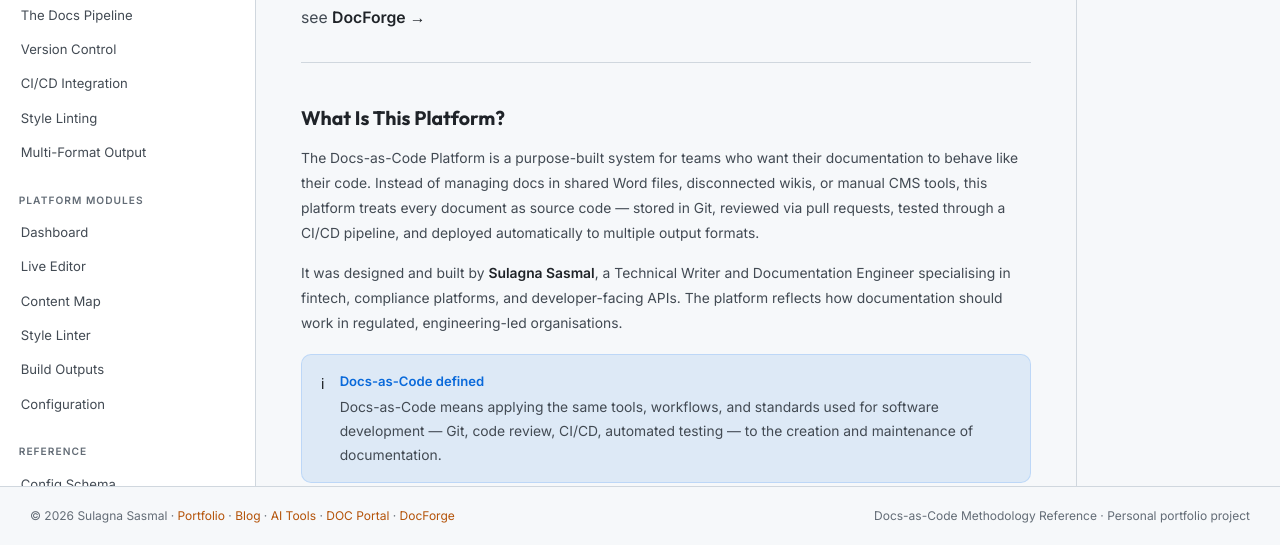
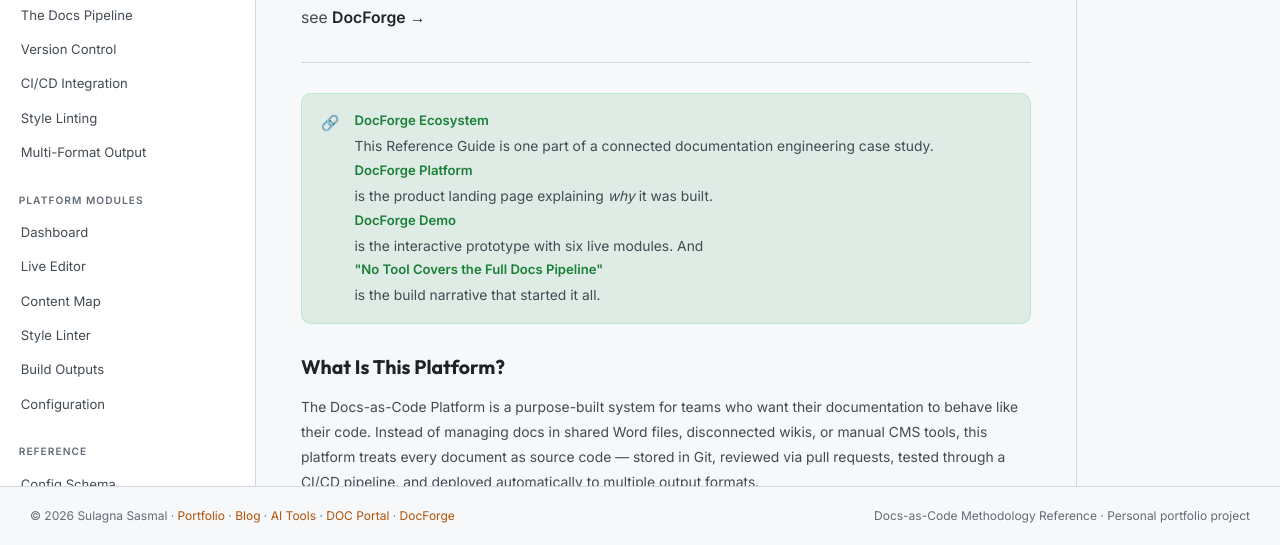
Before and after one commit to SulagnaSasmal/docs-as-code-portal, a plain HTML site: page index.html in a window 1280 px wide. Shown: the part 255-800 px from the top of the page. Drawn offline with Linux system fonts and the light colour scheme.

Commit message:
Add DocForge Ecosystem callout to intro page linking Platform, Demo, and Build Log

```diff
--- a/index.html
+++ b/index.html
@@ -356,6 +356,14 @@
         <div class="page-eyebrow">Getting Started</div>
         <h1>Docs-as-Code Reference Guide</h1>
         <p class="lead">This is a comprehensive methodology reference for Docs-as-Code — the practice of applying software engineering discipline to documentation. It covers concepts, workflows, tooling, and architecture decisions. For the interactive prototype that demonstrates these principles in action, see <a href="https://sulagnasasmal.github.io/Documentation-Center-Platform/" target="_blank" rel="noopener"><strong>DocForge →</strong></a></p>
+
+  <div class="callout tip">
+    <span class="callout-icon">&#128279;</span>
+    <div class="callout-body">
+      <strong>DocForge Ecosystem</strong>
+      <p>This Reference Guide is one part of a connected documentation engineering case study. <a href="https://sulagnasasmal.github.io/Documentation-Center-Platform/" target="_blank" rel="noopener"><strong>DocForge Platform</strong></a> is the product landing page explaining <em>why</em> it was built. <a href="https://sulagnasasmal.github.io/Documentation-Center-Platform/demo.html" target="_blank" rel="noopener"><strong>DocForge Demo</strong></a> is the interactive prototype with six live modules. And <a href="https://sulagnasasmal.github.io/blog/posts/no-tool-covers-the-full-docs-pipeline/" target="_blank" rel="noopener"><strong>"No Tool Covers the Full Docs Pipeline"</strong></a> is the build narrative that started it all.</p>
+    </div>
+  </div>
 
         <h2 id="what-is">What Is This Platform?</h2>
         <p>The Docs-as-Code Platform is a purpose-built system for teams who want their documentation to behave like their code. Instead of managing docs in shared Word files, disconnected wikis, or manual CMS tools, this platform treats every document as source code — stored in Git, reviewed via pull requests, tested through a CI/CD pipeline, and deployed automatically to multiple output formats.</p>
```
